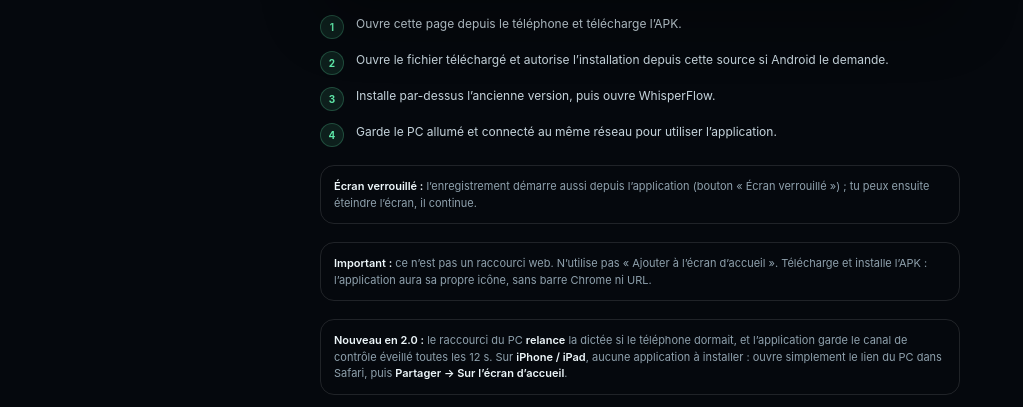
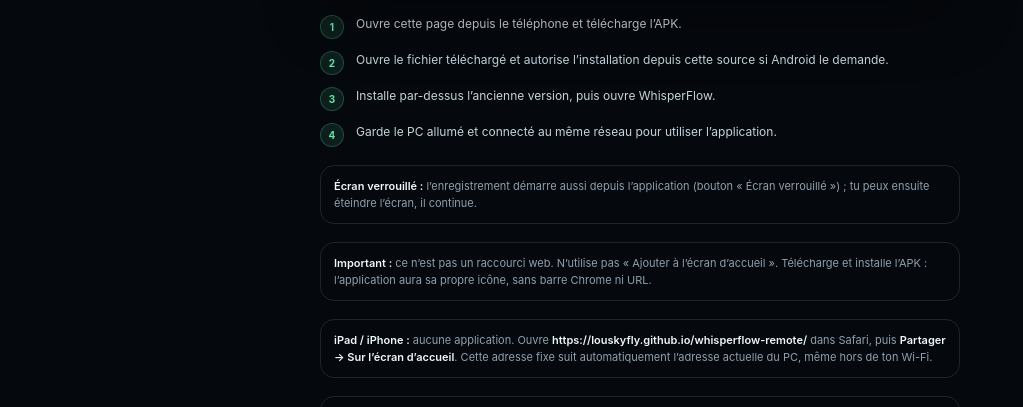
Before and after one commit to louskyfly/whisperflow-android, a plain HTML site: page index.html in a window 1280 px wide. Shown: the part 358-765 px from the top of the page, without its empty margins (0-1023 px from the left). Drawn offline with Linux system fonts and the light colour scheme.

Commit message:
Lien iPad a distance

```diff
--- a/index.html
+++ b/index.html
@@ -63,6 +63,7 @@
 
   <div class="note"><b>Écran verrouillé :</b> l’enregistrement démarre aussi depuis l’application (bouton « Écran verrouillé ») ; tu peux ensuite éteindre l’écran, il continue.</div>
   <div class="note"><b>Important :</b> ce n’est pas un raccourci web. N’utilise pas « Ajouter à l’écran d’accueil ». Télécharge et installe l’APK : l’application aura sa propre icône, sans barre Chrome ni URL.</div>
+  <div class="note"><b>iPad / iPhone :</b> aucune application. Ouvre <b>https://louskyfly.github.io/whisperflow-remote/</b> dans Safari, puis <b>Partager → Sur l’écran d’accueil</b>. Cette adresse fixe suit automatiquement l’adresse actuelle du PC, même hors de ton Wi-Fi.</div>
   <div class="note"><b>Nouveau en 2.0 :</b> le raccourci du PC <b>relance</b> la dictée si le téléphone dormait, et l’application garde le canal de contrôle éveillé toutes les 12 s. Sur <b>iPhone / iPad</b>, aucune application à installer : ouvre simplement le lien du PC dans Safari, puis <b>Partager → Sur l’écran d’accueil</b>.</div>
   <div class="note"><b>Nouveau en 1.9 :</b> si le PC est verrouillé ou sans fenêtre active, la dictée est <b>copiée dans le presse-papiers du PC</b> au lieu d'être perdue — la notification et la carte « Dernière dictée » te le disent (« Ctrl+V pour coller »).</div>
   <div class="note"><b>Nouveau en 1.8 :</b> le raccourci <b>Win+Alt+J</b> lance la <b>dictée</b> sur le téléphone (jamais le mode Actions), <b>allume l’écran</b>, vibre, et affiche une notification sur l’écran de verrouillage. Une seconde pression arrête l’enregistrement.</div>
```
